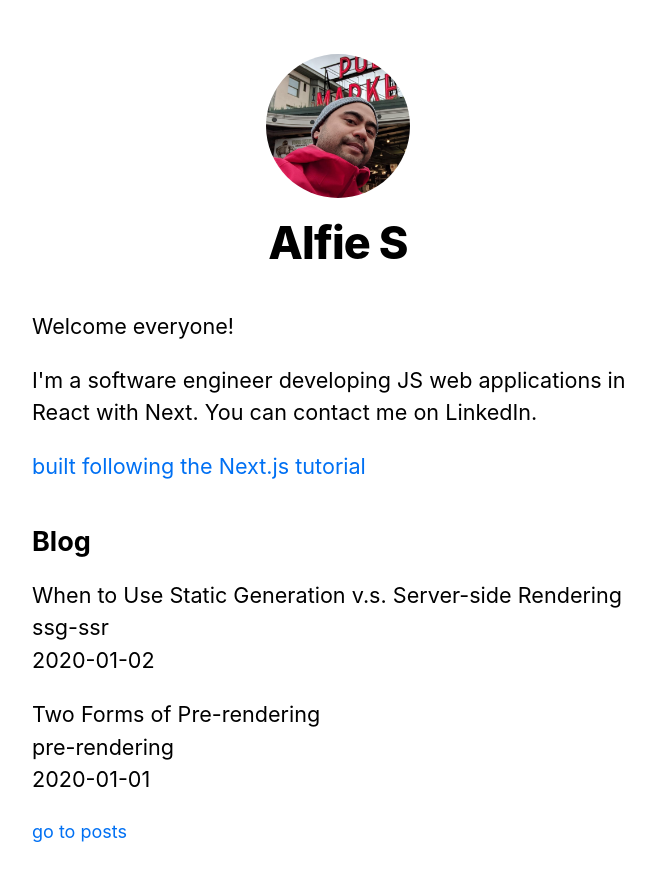
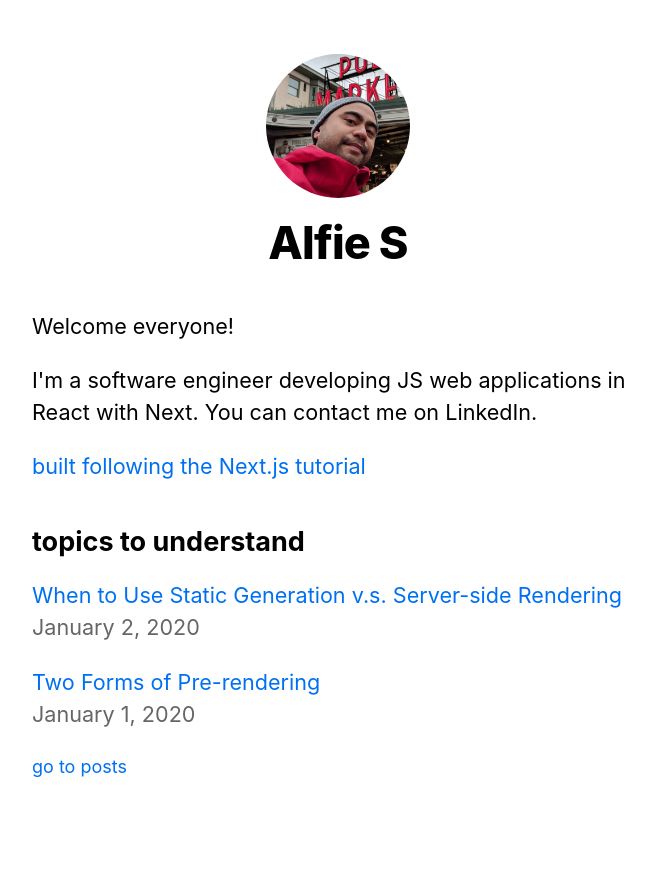
Before and after one commit to astaiglesia/nextComments, a Next.js app: page / in a window 1280 px wide. Shown: the top 880 px of the page, without its empty margins (302-957 px from the left). Built offline with nearby package versions, Linux system fonts and the light colour scheme.

Commit message:
update home page with dynamic routing and

```diff
--- a/pages/index.js
+++ b/pages/index.js
@@ -1,4 +1,6 @@
 import Head from 'next/head';
+import Link from 'next/link';
+import Date from '../components/Date/Date';
 
 import Layout, { siteTitle } from '../components/Layout/Layout';
 import utilStyles from '../styles/utils.module.css';
@@ -31,15 +33,14 @@
         </p>
       </section>
       <section className={`${utilStyles.headingMd} ${utilStyles.padding1px}`}>
-        <h2 className={utilStyles.headingLg}>Blog</h2>
+        <h2 className={utilStyles.headingLg}>topics to understand</h2>
         <ul className={utilStyles.list}>
           {allPostsData.map(({ name, date, title }) => (
             <li className={utilStyles.listItem} key={name}>
-              {title}
-              <br />
-              {name}
-              <br />
-              {date}
+              <Link href={`/posts/${name}`}>{title}</Link>
+              <div className={utilStyles.lightText}>
+                <Date dateString={date} />
+              </div>
             </li>
           ))}
         </ul>
```
